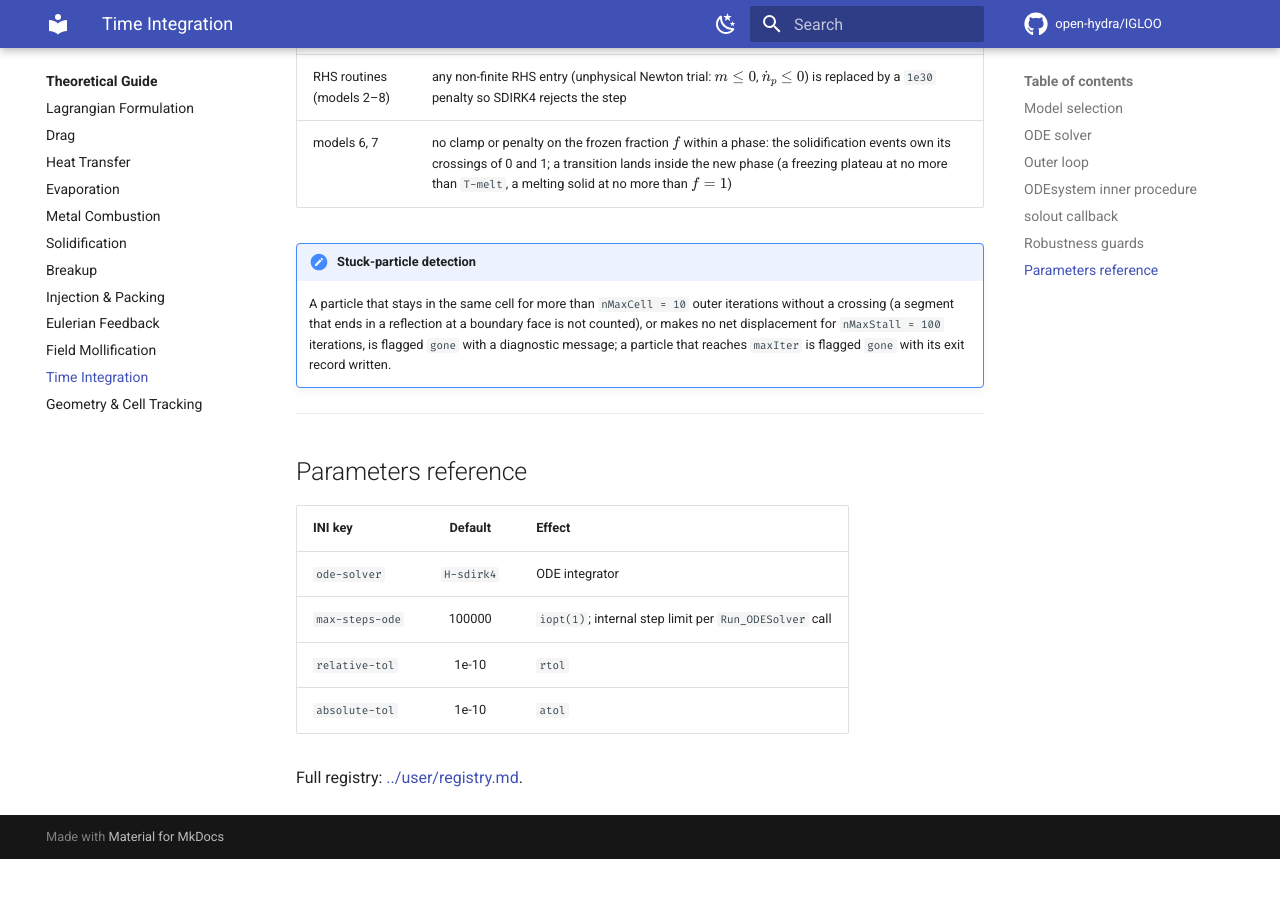
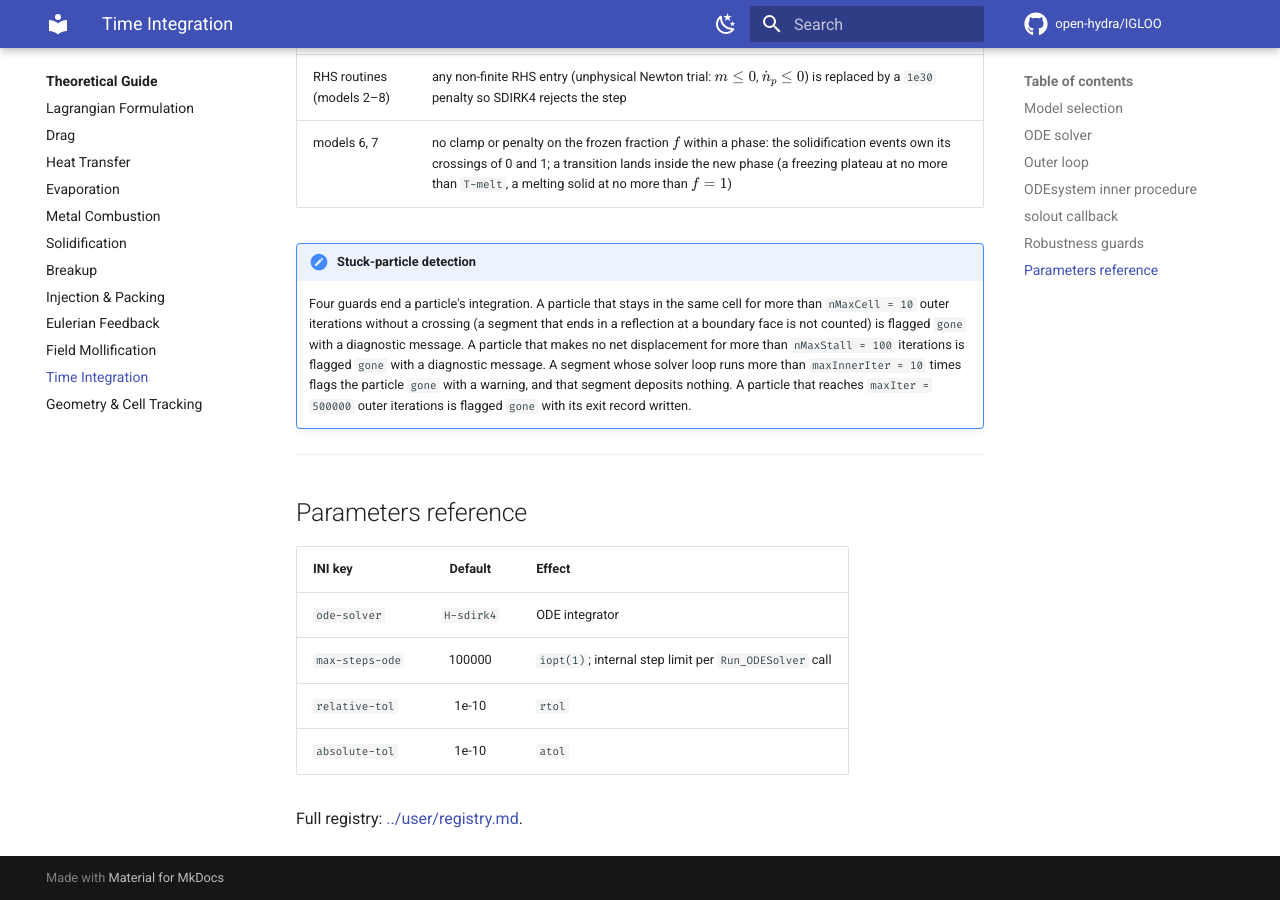
Before and after one commit to open-hydra/IGLOO, an MkDocs documentation site: the page built from docs/theory/time-integration.md, in a window 1280 px wide and 900 px high, scrolled down 3635 px. Built offline with MkDocs 1.6.1 and Material for MkDocs 9.7.7, drawn with Linux system fonts in a browser that asks for light colours; comment, search, counter and statistics services are not loaded; before the commit the page ends 4494 px from its top, so only the background shows below that.

Commit message:
fix(gas): a gas file without a density variable stops with a fixed message
import_gas ended a gas file that carries no Roi( or rho( variable with a bare `error stop 1`: exit 1 and
no payload, which a harness cannot tell from another failure. It now stops with
'IGLOO: the gas file has no density variable (Roi(s) or rho(s))', the line naming the block kept.

Gate refuse-gas-no-density: a 2x2x2 box whose density variable is renamed (make_gas_refusals.py).
The time-integration page names the four guards that end a parcel's integration.

Co-Authored-By: Claude Opus 5.5 (1M context) <noreply@anthropic.com>
Claude-Session: https://claude.ai/code/session_019zi1qiuw7HF2aRfC8FR4xx

```diff
--- a/docs/theory/time-integration.md
+++ b/docs/theory/time-integration.md
@@ -138,11 +138,13 @@ The OSlo solver calls `solout` at every accepted step.  It performs:
 | models 6, 7 | no clamp or penalty on the frozen fraction $f$ within a phase: the solidification events own its crossings of 0 and 1; a transition lands inside the new phase (a freezing plateau at no more than `T-melt`, a melting solid at no more than $f = 1$) |
 
 !!! note "Stuck-particle detection"
-    A particle that stays in the same cell for more than `nMaxCell = 10` outer
-    iterations without a crossing (a segment that ends in a reflection at a boundary face
-    is not counted), or makes no net displacement for `nMaxStall = 100`
-    iterations, is flagged `gone` with a diagnostic message; a particle that reaches
-    `maxIter` is flagged `gone` with its exit record written.
+    Four guards end a particle's integration. A particle that stays in the same cell for more
+    than `nMaxCell = 10` outer iterations without a crossing (a segment that ends in a reflection
+    at a boundary face is not counted) is flagged `gone` with a diagnostic message. A particle
+    that makes no net displacement for more than `nMaxStall = 100` iterations is flagged `gone`
+    with a diagnostic message. A segment whose solver loop runs more than `maxInnerIter = 10`
+    times flags the particle `gone` with a warning, and that segment deposits nothing. A particle
+    that reaches `maxIter = 500000` outer iterations is flagged `gone` with its exit record written.
 
 ---
 
```
Also changed, not shown: docs/development/testing.md (+3 -3 lines), docs/vv/index.md (+2 -2 lines), 11 other files.
